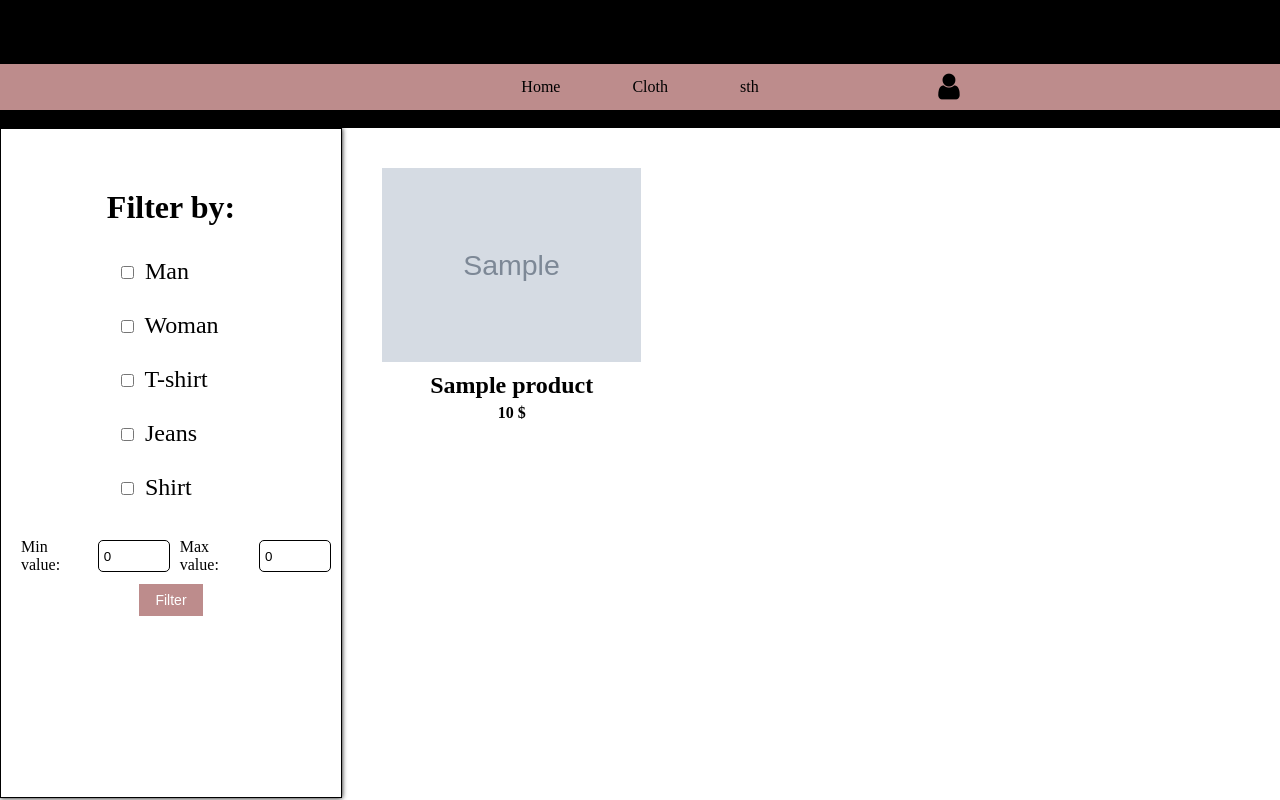
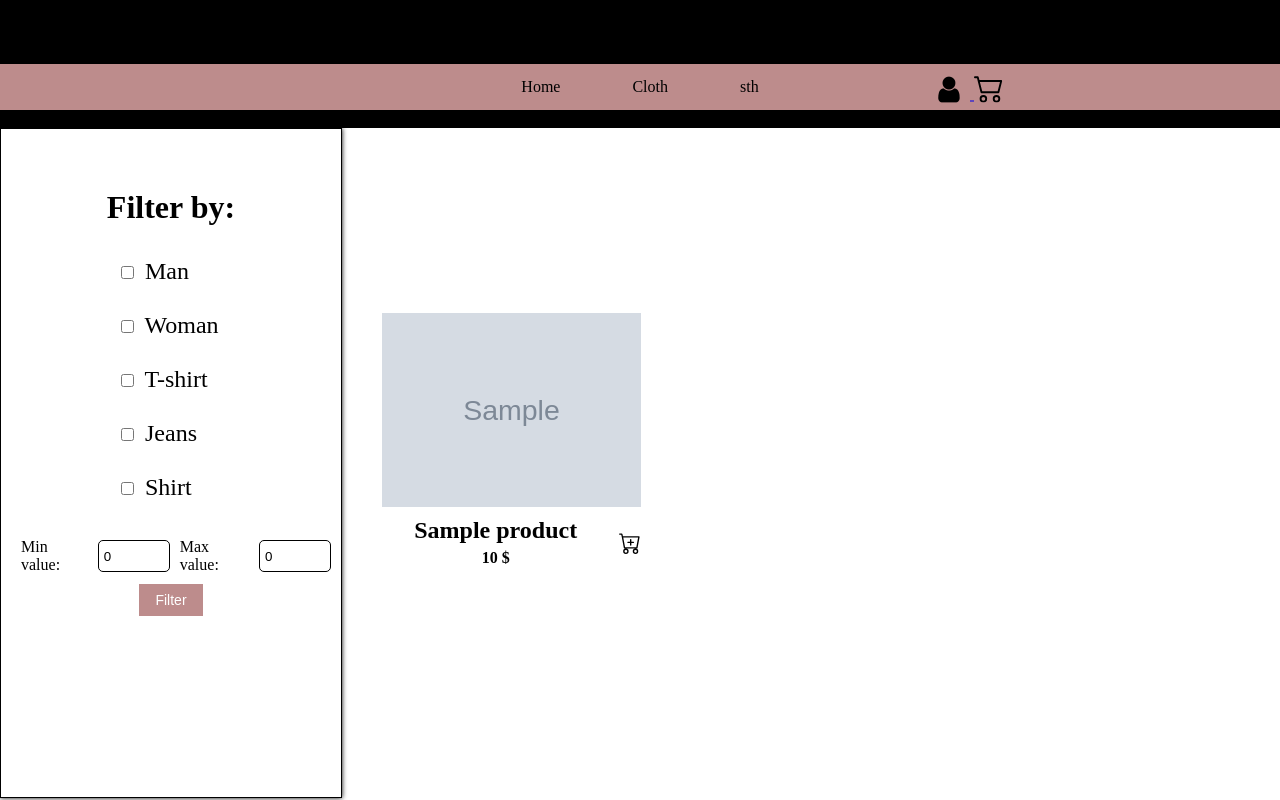
Before and after one commit to Kokoszsz/Cloth-Shop-Website, a Flask app: template web/templates/cloth.html in a window 1280 px wide. Run offline with Flask 3, Linux system fonts and the light colour scheme; the template is opened without the code that fills it: most values are stand-ins (such as "Sample title", 1, 10 or a date in 2020); grey boxes marked "Sample" are stand-in pictures; parts of the project's set-up code (start-up, migrations or seed data) failed here and were passed over; some libraries are stand-ins or nearby versions.

Commit message:
web update and python selenium script
- New basket icon
- div 'product-item' was moved to separate file
- users got their own baskets
- new selenium script that downloads images from a web

```diff
--- a/web/app.py
+++ b/web/app.py
@@ -29,7 +29,8 @@ for user in users_data:
         'id': user[0],
         'name': user[1],
         'password': user[2],
-        'email': user[3]
+        'email': user[3],
+        'basket': user[4].split(',')
     }
     users.append(cloth_dict)
 
@@ -72,6 +73,7 @@ def home():
 
 @app.route('/cloth')
 def cloth():
+
     return render_template('cloth.html', products = products)
 
 @app.route('/filtered-products', methods=['POST'])
@@ -100,6 +102,7 @@ def get_filtered_products():
     filtered_products = filter_products(products, min_value, max_value, genders, kinds)
 
     return jsonify({'products': filtered_products})
+
 
 
 @app.route('/account', methods = ['POST', 'GET'])
@@ -155,7 +158,6 @@ def login():
         potential_error, user_info = check_login(username, password)
 
         if potential_error == 'good':
-            error = ''
             session['user'] = user_info
             return redirect(url_for('account'))
 
--- a/web/static/cloth.css
+++ b/web/static/cloth.css
@@ -121,6 +121,7 @@
 	display: flex;
 	flex-direction: column;
 	text-align: center;
+	justify-content: center;
   }
 
   .product-item img {
@@ -132,7 +133,27 @@
 	margin-bottom: 0;
   }
 
+  .product-data {
+	flex-grow: 1;
+  	text-align: center;
+  }
+
+  .product-details {
+	display: flex;
+	justify-content: space-between;
+	align-items: center;
+  }
+
+
+  .bi-cart-plus {
+	margin-left: 10px; /* or adjust as needed */
+  }
+
   .price {
 	margin-top: 5px;
 	font-weight: bold;
   }
+
+  svg {
+	color: black;
+  }
--- a/web/static/fontello.css
+++ b/web/static/fontello.css
@@ -23,7 +23,6 @@
   font-family: "fontello";
   font-style: normal;
   font-weight: normal;
-  speak: never;
 
   display: inline-block;
   text-decoration: inherit;
@@ -59,3 +58,4 @@
 .icon-youtube-play:before { content: '\f16a'; } /* '' */
 .icon-instagram:before { content: '\f16d'; } /* '' */
 .icon-facebook-squared:before { content: '\f308'; } /* '' */
+.icon-basket:before { content: '\e800'; } /* '' */
--- a/web/static/menu.css
+++ b/web/static/menu.css
@@ -58,3 +58,9 @@ body{
 .icon {
   text-align: left;
 }
+
+.icon svg {
+  position: relative;
+  top: 3px;
+  color: black;
+}
--- a/web/templates/cloth.html
+++ b/web/templates/cloth.html
@@ -45,11 +45,7 @@
 
             <div class="product-grid" id="product-grid">
                 {% for product in products %}
-                    <div class="product-item">
-                        <img src="{{ url_for('static', filename='images/' + product.image) }}" alt="{{ product.name }}">
-                        <h2>{{ product.name }}</h2>
-                        <p class="price">{{ product.cost_to_show }} $</p>
-                    </div>
+                    {% include 'product_template.html' %}
                 {% endfor %}
             </div>
 
--- a/web/templates/menu.html
+++ b/web/templates/menu.html
@@ -12,6 +12,11 @@
                 <a href="account">
                     <i class="demo-icon icon-user"></i>
                 </a>
+                <a href="basket">
+                    <svg xmlns="http://www.w3.org/2000/svg" width="30" height="30" fill="currentColor" class="bi bi-cart2" viewBox="0 0 16 16">
+                        <path d="M0 2.5A.5.5 0 0 1 .5 2H2a.5.5 0 0 1 .485.379L2.89 4H14.5a.5.5 0 0 1 .485.621l-1.5 6A.5.5 0 0 1 13 11H4a.5.5 0 0 1-.485-.379L1.61 3H.5a.5.5 0 0 1-.5-.5zM3.14 5l1.25 5h8.22l1.25-5H3.14zM5 13a1 1 0 1 0 0 2 1 1 0 0 0 0-2zm-2 1a2 2 0 1 1 4 0 2 2 0 0 1-4 0zm9-1a1 1 0 1 0 0 2 1 1 0 0 0 0-2zm-2 1a2 2 0 1 1 4 0 2 2 0 0 1-4 0z"/>
+                      </svg>
+                </a>
                 {% if "user" in session %}
                     <a href="logout">
                         <i class="demo-icon icon-login"></i>
@@ -21,10 +26,10 @@
             </div>
             {% if "user" in session %}
                 <li class="welcome-username">Welcome, {{ session.user['name'] }}!</li>
-            {% else %}
             {% endif %}
 
          </div>
 
     </ul>
+
 </div>
--- a/web/templates/product_template.html
+++ b/web/templates/product_template.html
@@ -1,4 +1,18 @@
-<div class="product">
-    <h2>{{ product_name }}</h2>
-    <p>Price: {{ product_price }}</p>
+<div class="product-item">
+  {% if product.image != None %}
+      <img src="{{ url_for('static', filename='images/' + product.image) }}" alt="{{ product.name }}">
+  {% endif %}
+  <div class="product-details">
+      <div class="product-data">
+          <h2>{{ product.name }}</h2>
+          <p class="price">{{ product.cost_to_show }} $</p>
+      </div>
+      <a href="#" class="add-to-basket" data-product-name="{{ product.name }}">
+          <svg xmlns="http://www.w3.org/2000/svg" width="22" height="22" fill="currentColor" class="bi bi-cart-plus" viewBox="0 0 16 16">
+              <path d="M9 5.5a.5.5 0 0 0-1 0V7H6.5a.5.5 0 0 0 0 1H8v1.5a.5.5 0 0 0 1 0V8h1.5a.5.5 0 0 0 0-1H9V5.5z"/>
+              <path d="M.5 1a.5.5 0 0 0 0 1h1.11l.401 1.607 1.498 7.985A.5.5 0 0 0 4 12h1a2 2 0 1 0 0 4 2 2 0 0 0 0-4h7a2 2 0 1 0 0 4 2 2 0 0 0 0-4h1a.5.5 0 0 0 .491-.408l1.5-8A.5.5 0 0 0 14.5 3H2.89l-.405-1.621A.5.5 0 0 0 2 1H.5zm3.915 10L3.102 4h10.796l-1.313 7h-8.17zM6 14a1 1 0 1 1-2 0 1 1 0 0 1 2 0zm7 0a1 1 0 1 1-2 0 1 1 0 0 1 2 0z"/>
+          </svg>
+      </a>
   </div>
+</div>
+<script type="text/javascript" src="{{ url_for('static', filename='add_to_basket.js') }}"></script>
```
Also changed, not shown: Python/Downlad_images/downloadImages.py (added, +64 -0 lines).
